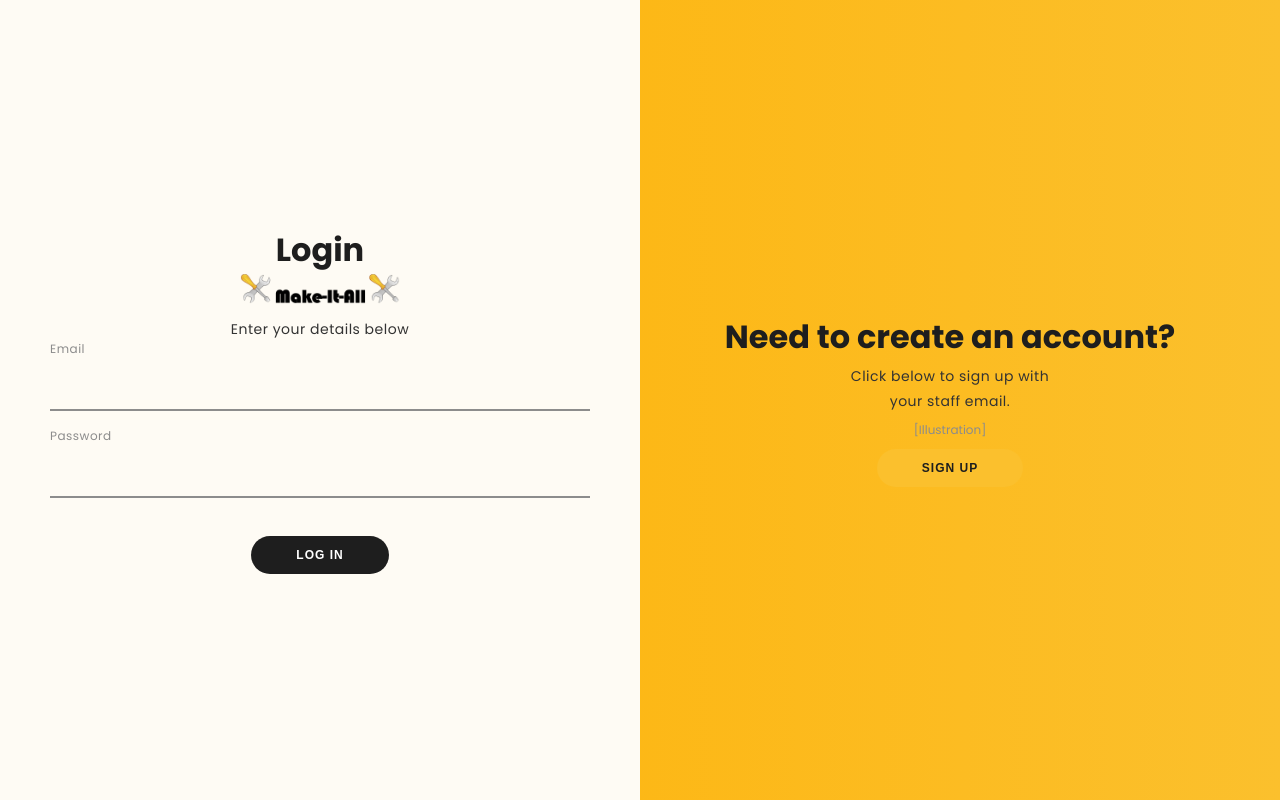
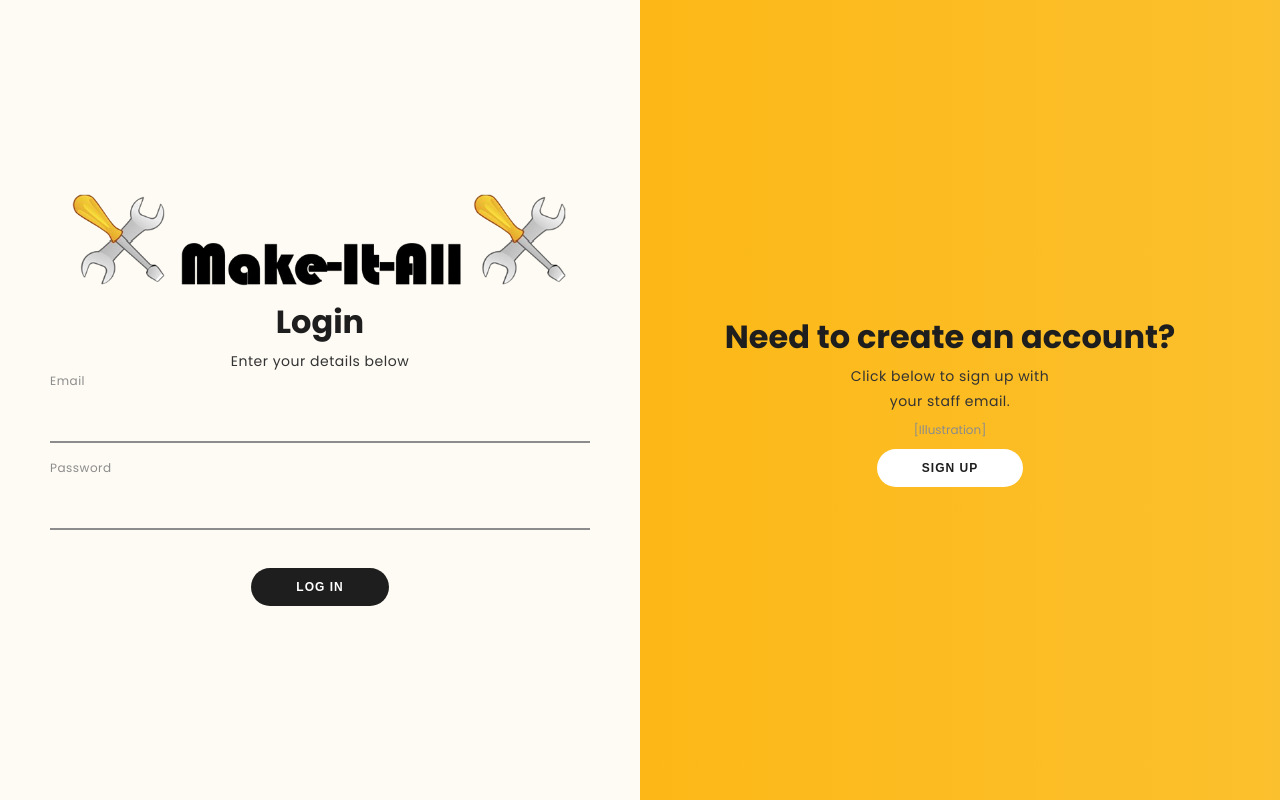
Before and after one commit to I-amour/Team-Proj, a PHP site: page / in a window 1280 px wide. Run offline with PHP 8.4, Linux system fonts and the light colour scheme.

Commit message:
Made logo bigger and fixed contrast to background

```diff
--- a/index.html
+++ b/index.html
@@ -13,8 +13,8 @@
     <div class="container form-section" id="container">
         <div class="form-container sign-up-container">
             <form action="#" id="signUpForm">
+                <img src="logo.png" alt="Make-It-All Logo" class="logo">
                 <h1>Create an Account</h1>
-                <img src="logo.png" alt="Make-It-All Logo" class="logo">
                 <span class="subtitle">Enter your details to register</span>
 
                 <div class="input-group">
@@ -32,8 +32,8 @@
 
         <div class="form-container sign-in-container">
             <form action="#" id="signInForm">
+                <img src="logo.png" alt="Make-It-All Logo" class="logo">
                 <h1>Login</h1>
-                <img src="logo.png" alt="Make-It-All Logo" class="logo">
                 <span class="subtitle">Enter your details below</span>
 
                 <div class="input-group">
--- a/style.css
+++ b/style.css
@@ -32,7 +32,7 @@ label {
 }
 
 img.logo {
-    width: 160px; /*Adjust as needed*/
+    width: 500px; /*Adjust as needed*/
     height: auto;
     margin-bottom: 10px;
 }
@@ -68,7 +68,7 @@ button:focus {
     outline: none;
 }
 button.ghost {
-    background-color: #FBC02D; /*Yellow*/
+    background-color: white; /*Yellow*/
     color: #1E1E1E;
 }
 /*no-space
```
